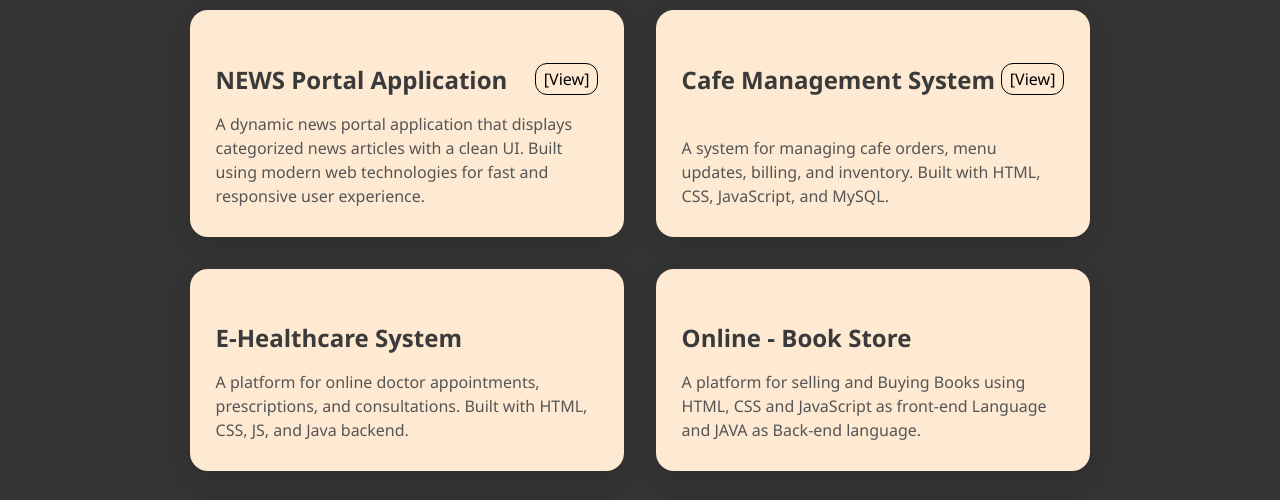
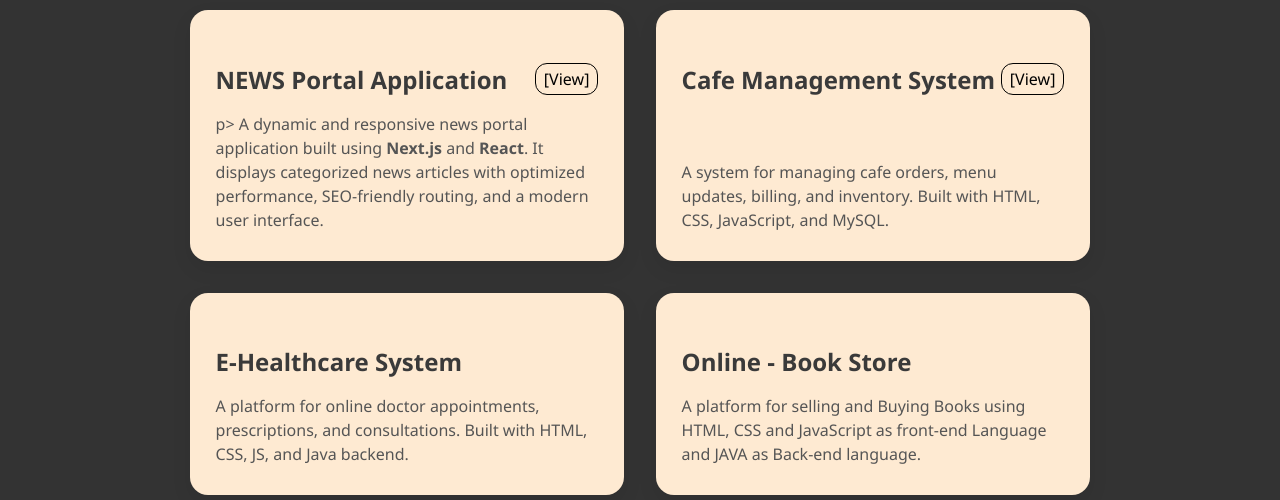
Before and after one commit to Shiksha1802/Portfolio, a plain HTML site: page projects.html in a window 1280 px wide. Shown: the part 273-773 px from the top of the page. Drawn offline with Linux system fonts and the light colour scheme; a small style sheet from the web is missing.

Commit message:
Update projects.html

```diff
--- a/projects.html
+++ b/projects.html
@@ -40,8 +40,10 @@
     <a class="sty2" href="https://news.questdigiflex.com/" target="_blank">[View]</a>
   </h3>
   <p>
-    A dynamic news portal application that displays categorized news articles with a clean UI.
-    Built using modern web technologies for fast and responsive user experience.
+   p>
+    A dynamic and responsive news portal application built using <strong>Next.js</strong> and
+    <strong>React</strong>. It displays categorized news articles with optimized performance,
+    SEO-friendly routing, and a modern user interface.
   </p></div>
       <div class="project-card">
         <h3>
```
